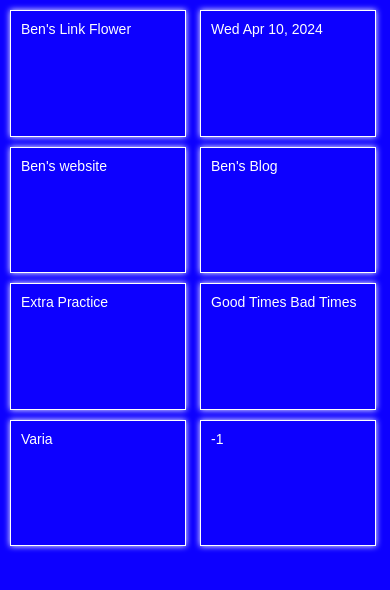
After one commit to benjaminearl/Ben-s-Website, a PHP site: page / in a window 390 px wide. The commit adds this page. Shown: the top 590 px of the page. Run offline with PHP 8.4, Linux system fonts and the light colour scheme.

Commit message:
add link flower directory

```diff
--- /dev/null
+++ b/link-flower/index.html
@@ -0,0 +1,22 @@
+<!DOCTYPE html>
+<html lang="en">
+<head>
+    <meta charset="UTF-8">
+    <meta name="viewport" content="width=device-width, initial-scale=1.0">
+    <title>Benjamin Earl's Link Flower</title>
+    <link rel="stylesheet" href="style.css">
+</head>
+<body>
+    <main>
+        <div class="box">Ben's Link Flower</div>
+        <div class="box"><span class="time"></span></div>
+        <a href="https://bnjmnearl.eu/"><div class="box">Ben's website</div></a>
+        <a href="https://blog.bnjmnearl.eu/"><div class="box">Ben's Blog</div></a>
+        <a href="http://extrapractice.space/"><div class="box">Extra Practice</div></a>
+        <a href="https://goodtimesbadtimes.club/"><div class="box">Good Times Bad Times</div></a>
+        <a href="https://varia.zone/en/"><div class="box">Varia</div></a>
+        <a href="https://nieuweinstituut.nl/en/projects/minus-one"><div class="box">-1</div></a>
+      </main>
+      <script src="script.js"></script>
+</body>
+</html>
--- /dev/null
+++ b/link-flower/script.js
@@ -0,0 +1,8 @@
+// Get today's date
+const d = new Date();
+const year = new Intl.DateTimeFormat('en', { year: 'numeric' }).format(d);
+const month = new Intl.DateTimeFormat('en', { month: 'short' }).format(d);
+const day = new Intl.DateTimeFormat('en', { day: 'numeric' }).format(d);
+const weekday = new Intl.DateTimeFormat('en', { weekday: 'short' }).format(d);
+
+document.querySelector('.time').innerText = `${weekday} ${month} ${day}, ${year}`;
--- a/DEFAULT/style.css
+++ b/link-flower/style.css
@@ -3,7 +3,7 @@
 }
 
 body {
-  background-color: #27D068;
+  background-color: #0d00ff;
   font-family: 'Arial', sans-serif;
   margin: 0;
   color: white;
@@ -25,7 +25,7 @@ main {
   border: 1px solid white;
   font-size: 14px;
   margin: 5px;
-  background-color: #27D068;
+  background-color: #0d00ff;
   filter: drop-shadow(0 0 0.2rem white);
   vertical-align: top;
 }
@@ -79,11 +79,29 @@ table {
 }
 
 .currently {
-  background-color: #e4b300;
+  background-color: #e4dfcb;
   color: black
 }
 
 @media (max-width: 600px) {
+  main {
+    display: grid;
+    grid-template-columns: 1fr 1fr;
+    grid-auto-rows: 1fr;
+    gap: 10px;
+    margin:10px;
+  }
+
+  #title {
+    grid-column: 1 / 3;
+  }
+
+  .box {
+    height: 15vh;
+    width: 45vw;
+    margin:0;
+  }
+
   table {
     width: 95%;
   }
```
Also changed, not shown: 1 other file.
